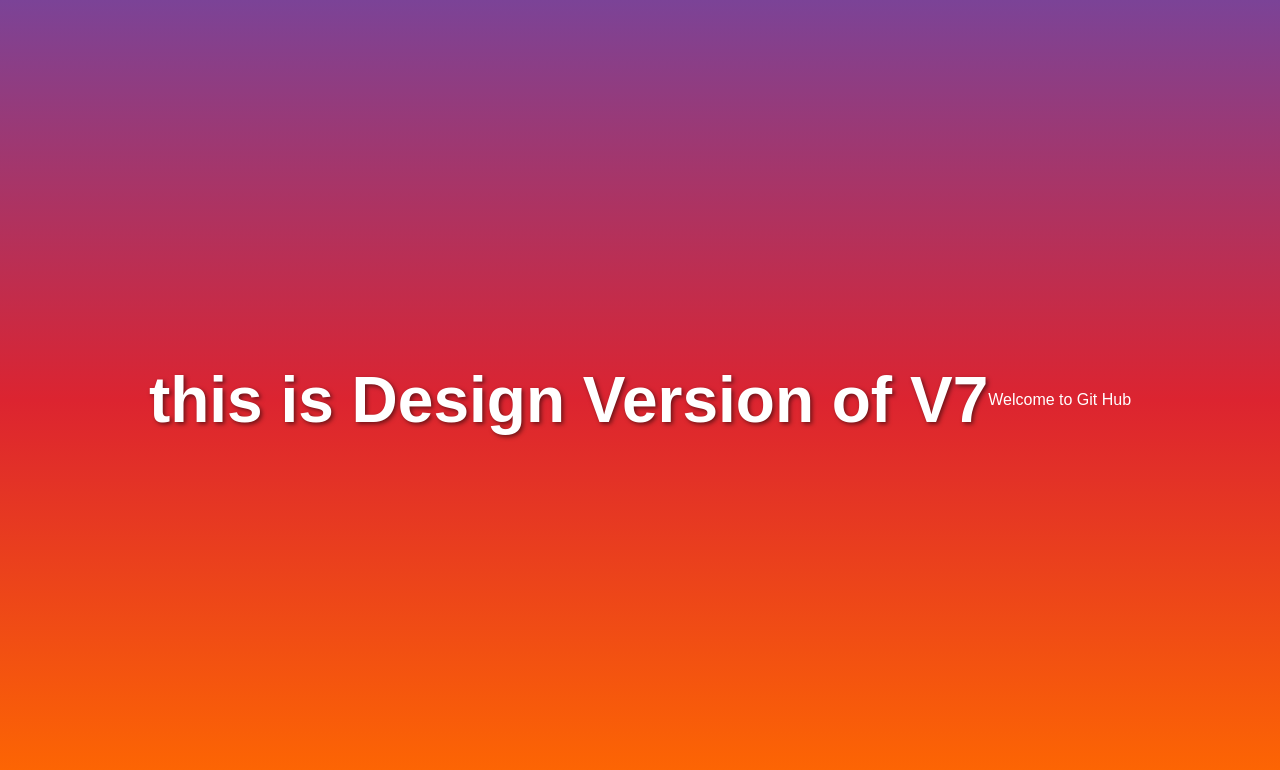
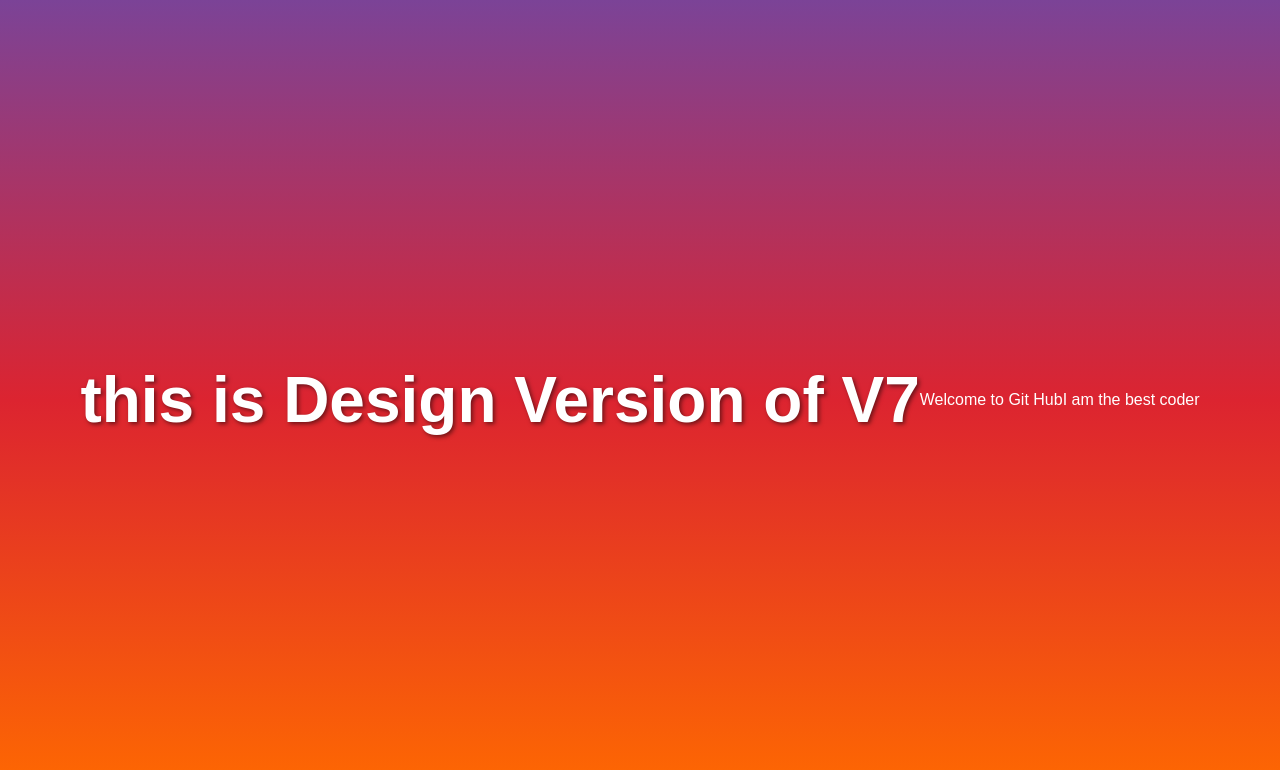
Before and after one commit to treealam/myrepo, a plain HTML site: page index.html in a window 1280 px wide. Drawn offline with Linux system fonts and the light colour scheme.

Commit message:
Update index.html

```diff
--- a/index.html
+++ b/index.html
@@ -9,5 +9,6 @@
 <body>
     <h1> this is  Design Version  of V7 </h1>
     <p>Welcome to Git Hub</p>
+    <p>I am the best coder </p>
 </body>
 </html>
```
